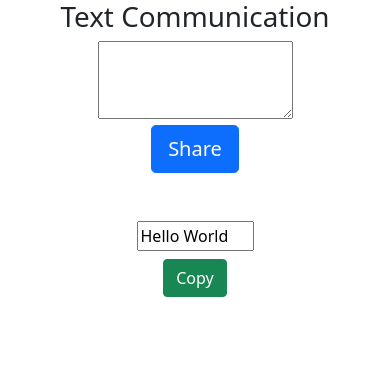
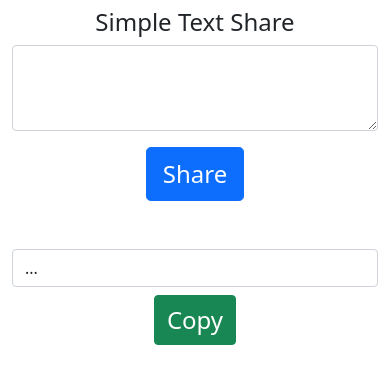
Before and after one commit to rukon-uddin/Easy-text-transfer, a Flask app: page / in a window 390 px wide. Shown: the top 384 px of the page. Run offline with Flask 3, Linux system fonts and the light colour scheme.

Commit message:
Made responsive

```diff
--- a/templates/index.html
+++ b/templates/index.html
@@ -2,38 +2,46 @@
 <html>
 <head>
     <title>Text Communication</title>
+    <meta name="viewport" content="width=device-width, initial-scale=1">
     <link href="https://cdn.jsdelivr.net/npm/bootstrap@5.1.3/dist/css/bootstrap.min.css" rel="stylesheet" integrity="sha384-1BmE4kWBq78iYhFldvKuhfTAU6auU8tT94WrHftjDbrCEXSU1oBoqyl2QvZ6jIW3" crossorigin="anonymous">
+    <style>
+        @media (max-width: 576px) {
+            /* Adjust font size and other styles for smaller screens */
+            h1, textarea, .btn {
+                font-size: 1.5rem;
+            }
+        }
+    </style>
 </head>
 <body>
+    <div class="container mt-2">
         <div class="text-center">
-        <h1>Text Communication</h1>
-        <textarea id="textArea" class="w-50" rows="3"></textarea>
+            <h1>Simple Text Share</h1>
+            <textarea id="textArea" class="form-control mb-3" rows="3"></textarea>
         </div>
         <div class="text-center">
             <button id="sendButton" type="button" class="btn btn-primary btn-lg">Share</button>
         </div>
         <div id="receivedText" class="text-center mt-5">
-        <input type="text" style="width: 30%;" value="Hello World" id="myInput">
+            <input type="text" class="form-control" value="..." id="myInput">
         </div>
         <div class="text-center">
-        <button onclick=copyFunction() type="button" class="btn btn-success mt-2">Copy</button>
+            <button onclick="copyFunction()" type="button" class="btn btn-success mt-2">Copy</button>
+        </div>
     </div>
 
     <script>
         const textArea = document.getElementById('textArea');
         const sendButton = document.getElementById('sendButton');
         const receivedText = document.getElementById('myInput');
+
         function copyFunction() {
-            // Get the text field
-            var copyText = receivedText
-
-            // Select the text field
+            const copyText = receivedText;
             copyText.select();
-            copyText.setSelectionRange(0, 99999); // For mobile devices
-
-            // Copy the text inside the text field
+            copyText.setSelectionRange(0, 99999);
             navigator.clipboard.writeText(copyText.value);
         }
+
         sendButton.addEventListener('click', () => {
             const text = textArea.value;
             fetch('/send', {
```
Lines whose indentation alone changed are shown as unchanged.
